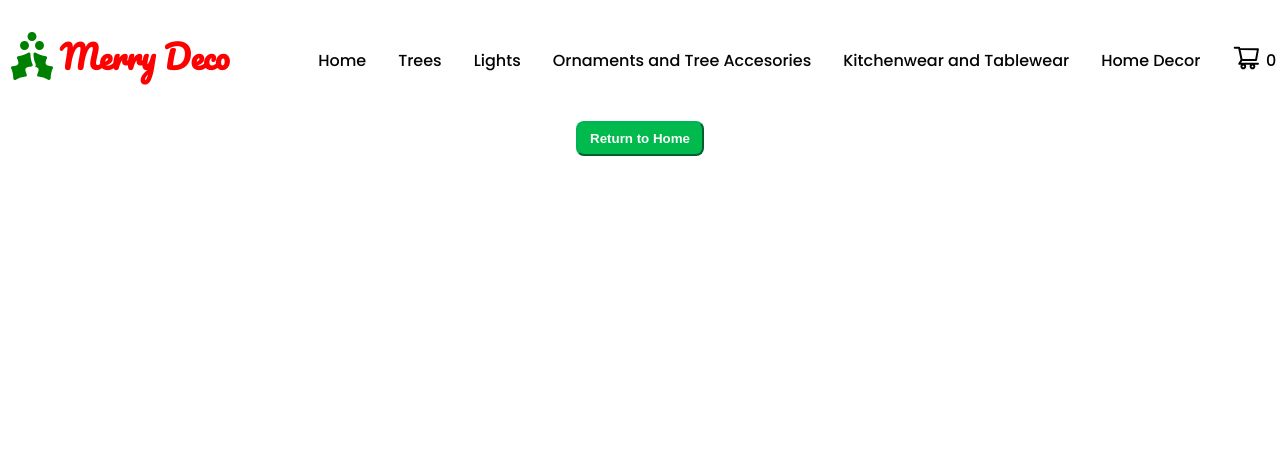
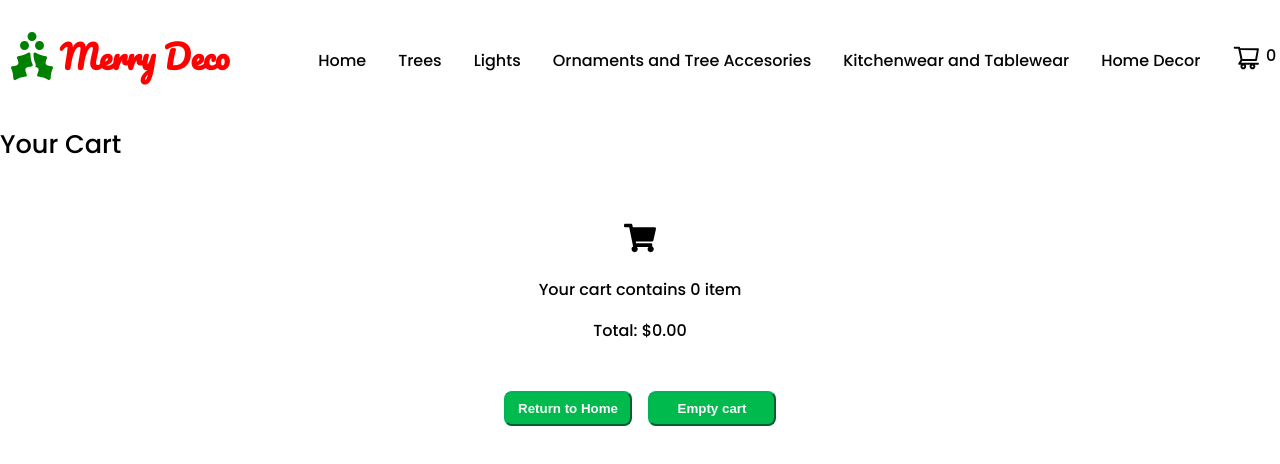
Before and after one commit to agosbarbenza/merry-deco-react, a React (Create React App) app: page /cart in a window 1280 px wide. Shown: the top 464 px of the page. Built offline with nearby package versions, Linux system fonts and the light colour scheme.

Commit message:
Changes in cart

```diff
--- a/src/App.css
+++ b/src/App.css
@@ -46,6 +46,7 @@ body {
 }
 
 .cartItems {
+  display: inline;
   position: relative;
   bottom: 1rem;
   left: 0.3rem;
@@ -105,8 +106,8 @@ body {
 }
 
 .addBtn {
-  width: 40%;
-  height: 2.2rem;
+  width: 10rem;
+  height: 2.6rem;
   display: block;
   margin-top: 0.5rem;
   border-radius: 8px;
@@ -115,6 +116,11 @@ body {
   font-weight: bold;
   background-color: rgb(0, 186, 77);
   cursor: pointer;
+}
+
+.finishContainer {
+  display: flex;
+  column-gap: 1rem;
 }
 
 /*Alert Count*/
@@ -296,21 +302,108 @@ body {
 
 /*Cart*/
 
+.cartContainer {
+  display: flex;
+  flex-direction: column;
+  width: 100%;
+}
+
+.itemCartContainer {
+  width: 100%;
+  /* border: 1px solid black; */
+}
+
 .cartText {
   text-align: center;
   font-size: 2rem;
 }
 
 .cartBtn {
-  width: 10%;
+  width: 8rem;
   height: 2.2rem;
   display: block;
-  margin-top: 0.5rem;
+  /* margin-top: 2rem; */
   border-radius: 8px;
   border-color: rgb(0, 179, 89);
   color: rgb(250, 250, 250);
   font-weight: bold;
   background-color: rgb(0, 186, 77);
   cursor: pointer;
+  margin: 2rem auto;
+}
+
+.yourCart {
+  font-size: 1.6rem;
+}
+
+/*ItemCart*/
+
+.itemCartContainer {
+  margin-top: 1.5rem;
+  margin: auto;
+
+}
+
+.itemCartSubContainer {
+  display: flex;
+  justify-content: center;
+  margin-top: 1rem;
+  margin-bottom: 1rem;
+  width: 100%;
+}
+
+.itemCartImg {
+  width: 7rem;
+  height: 7rem;
+}
+
+.removeIcon {
+  font-size: 1.3rem;
+  margin-top: 0.2rem;
+}
+
+.itemCartDetails {
+  width: 25%;
+  margin-left: 1rem;
+}
+
+.cartSeparator {
+  position: relative;
+  width: 35%;
+  height: 0.01rem;
+  background-color: rgb(165, 165, 165);
   margin: auto;
 }
+
+.cartItemDesc {
+  width: 100%;
+}
+
+.emptyCartBtn {
+  height: 2.2rem;
+  width: 8rem;
+  display: block;
+  border-radius: 8px;
+  border-color: rgb(0, 179, 89);
+  color: rgb(250, 250, 250);
+  font-weight: bold;
+  background-color: rgb(0, 186, 77);
+  cursor: pointer;
+  margin: 2rem 0;
+}
+
+.cartButtonsContainer {
+  display: flex;
+  margin: auto;
+  column-gap: 1rem;
+}
+
+.cartTotals {
+  margin: 2rem auto 0;
+  text-align: center;
+}
+
+.shoppingCart {
+  font-size: 2rem;
+  /* color: rgb(65, 65, 65); */
+}
--- a/src/components/Cart/Cart.js
+++ b/src/components/Cart/Cart.js
@@ -2,18 +2,36 @@ import React, { useContext } from "react";
 import { Link } from "react-router-dom";
 import { cartContext } from "../Context/CartProvider";
 import { ItemCart } from "./ItemCart";
+import { FaShoppingCart, FaShippingFast } from "react-icons/fa";
 
 export function Cart() {
-  const { cart } = useContext(cartContext);
+  const { cart, clearCart } = useContext(cartContext);
+  let totalPurchase = 0;
+  let totalCount = 0;
+  cart.map((e) => (totalPurchase = totalPurchase + e.count * e.item.price));
+  cart.map((e) => (totalCount = totalCount + e.count));
   console.log("cart en Cart", cart);
   return (
-    <div>
+    <div className="cartContainer">
+      <p className="yourCart">Your Cart</p>
       {cart.map((e) => (
         <ItemCart key={e.item.id} cartItem={e} />
       ))}
-      <Link to={`/`} className="titleStyle">
-        <button className="cartBtn">Return to Home</button>
-      </Link>
+      <div className="cartTotals">
+        <FaShoppingCart className="shoppingCart" />
+        <p>
+          Your cart contains {totalCount} {totalCount > 1 ? "items" : "item"}
+        </p>
+        <p>Total: ${totalPurchase.toFixed(2)}</p>
+      </div>
+      <div className="cartButtonsContainer">
+        <Link to={`/`} className="titleStyle">
+          <button className="cartBtn">Return to Home</button>
+        </Link>
+        <button className="emptyCartBtn" onClick={() => clearCart()}>
+          Empty cart
+        </button>
+      </div>
     </div>
   );
 }
--- a/src/components/Cart/ItemCart.js
+++ b/src/components/Cart/ItemCart.js
@@ -1,11 +1,43 @@
-import React from "react";
+import React, { useContext } from "react";
+import { FaWindowClose } from "react-icons/fa";
+import { cartContext } from "../Context/CartProvider";
 
 export function ItemCart({ cartItem }) {
+  const totalPrice = cartItem.count * cartItem.item.price;
+  const { removeItem } = useContext(cartContext);
   return (
-    <div>
-      <p>{cartItem.item.title}</p>
-      <p>{cartItem.item.description}</p>
-      <p>{cartItem.count}</p>
+    <div className="itemCartContainer">
+      <div className="itemCartSubContainer">
+        <img
+          className="itemCartImg"
+          src={cartItem.item.picture}
+          alt={cartItem.item.description}
+        />
+        <div className="itemCartDetails">
+          <p>
+            {cartItem.item.title} -{" "}
+            <span style={{ color: "rgb(89, 89, 89)" }}>
+              {cartItem.count}
+              {cartItem.count > 1 ? " items" : " item"}
+            </span>
+          </p>
+          <p style={{ "font-size": "0.85rem" }} className="cartItemDesc">
+            {cartItem.item.description}
+          </p>
+          <p style={{ "font-weight": 500, "font-size": "1.3rem" }}>
+            ${totalPrice.toFixed(2)}{" "}
+            <span style={{ "font-size": "0.75rem", color: "rgb(89, 89, 89)" }}>
+              (${cartItem.item.price.toFixed(2)} each)
+            </span>
+          </p>
+        </div>
+        <FaWindowClose
+          onClick={() => removeItem(cartItem.item.id)}
+          className="removeIcon"
+        />
+      </div>
+
+      <div className="cartSeparator"></div>
     </div>
   );
 }
--- a/src/components/Context/CartProvider.js
+++ b/src/components/Context/CartProvider.js
@@ -24,7 +24,7 @@ export default function CartProvider({ children }) {
     setCart([]);
   }
   return (
-    <cartContext.Provider value={{ cart, addToCart }}>
+    <cartContext.Provider value={{ cart, addToCart, removeItem, clearCart }}>
       {children}
     </cartContext.Provider>
   );
--- a/src/components/FinishPurchase/FinishPurchase.js
+++ b/src/components/FinishPurchase/FinishPurchase.js
@@ -4,9 +4,12 @@ import { Link } from "react-router-dom";
 
 export default function FinishPurchase() {
   return (
-    <div>
+    <div className="finishContainer">
       <Link to={`/cart`} className="titleStyle">
         <button className="addBtn">Finish your purchase</button>
+      </Link>
+      <Link to={`/`} className="titleStyle">
+        <button className="addBtn">Add more items</button>
       </Link>
     </div>
   );
--- a/src/components/NavBar/NavBar.js
+++ b/src/components/NavBar/NavBar.js
@@ -37,8 +37,10 @@ export function NavBar() {
             {item.name}
           </Link>
         ))}
-        <CartWidget size="6rem" color="pink" />
-        <p className="cartItems">{cartCount}</p>
+        <Link className="titleStyleNav" to={`/cart`}>
+          <CartWidget size="6rem" color="pink" />
+          <p className="cartItems">{cartCount}</p>
+        </Link>
       </ul>
     </div>
   );
```
